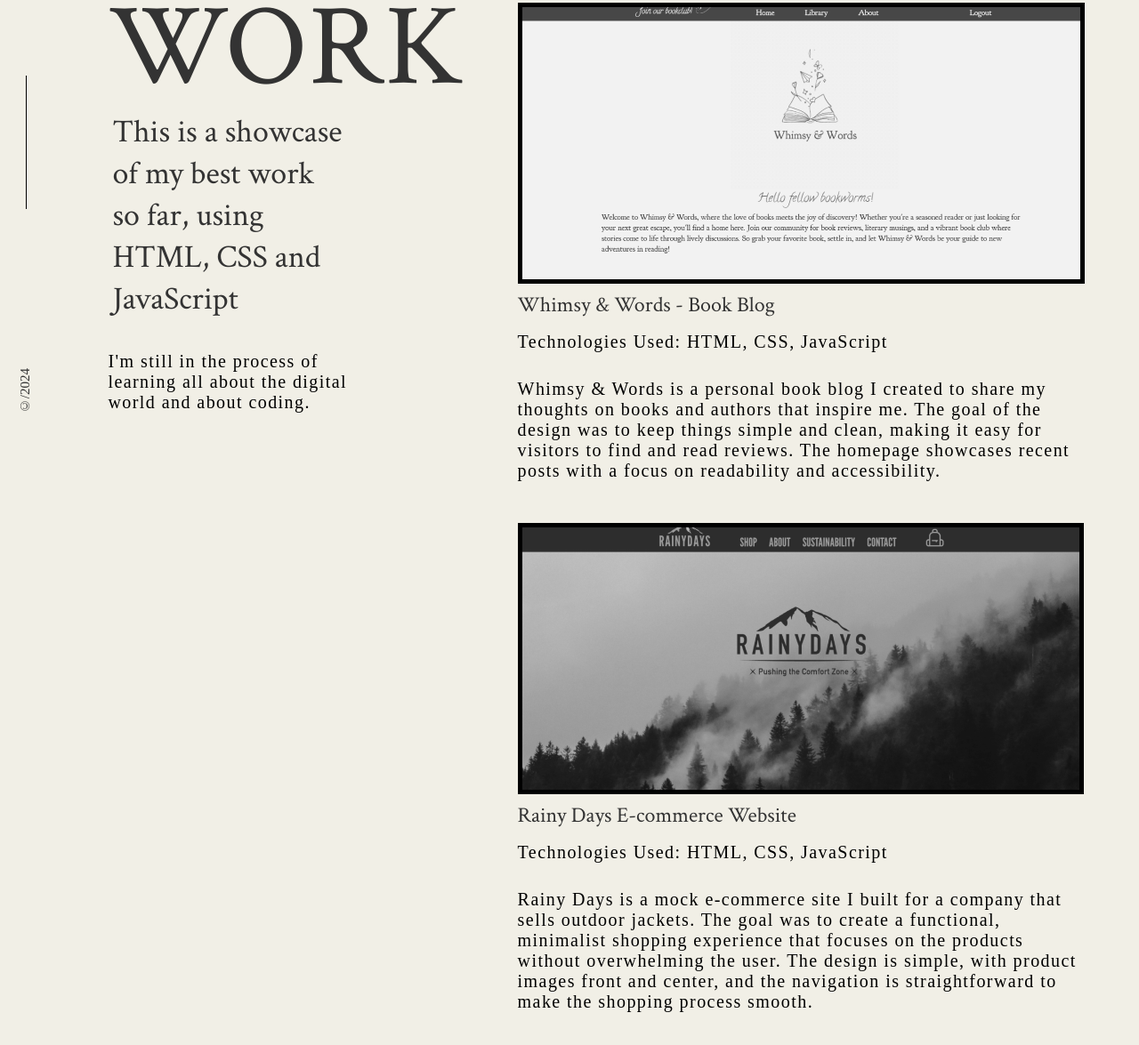
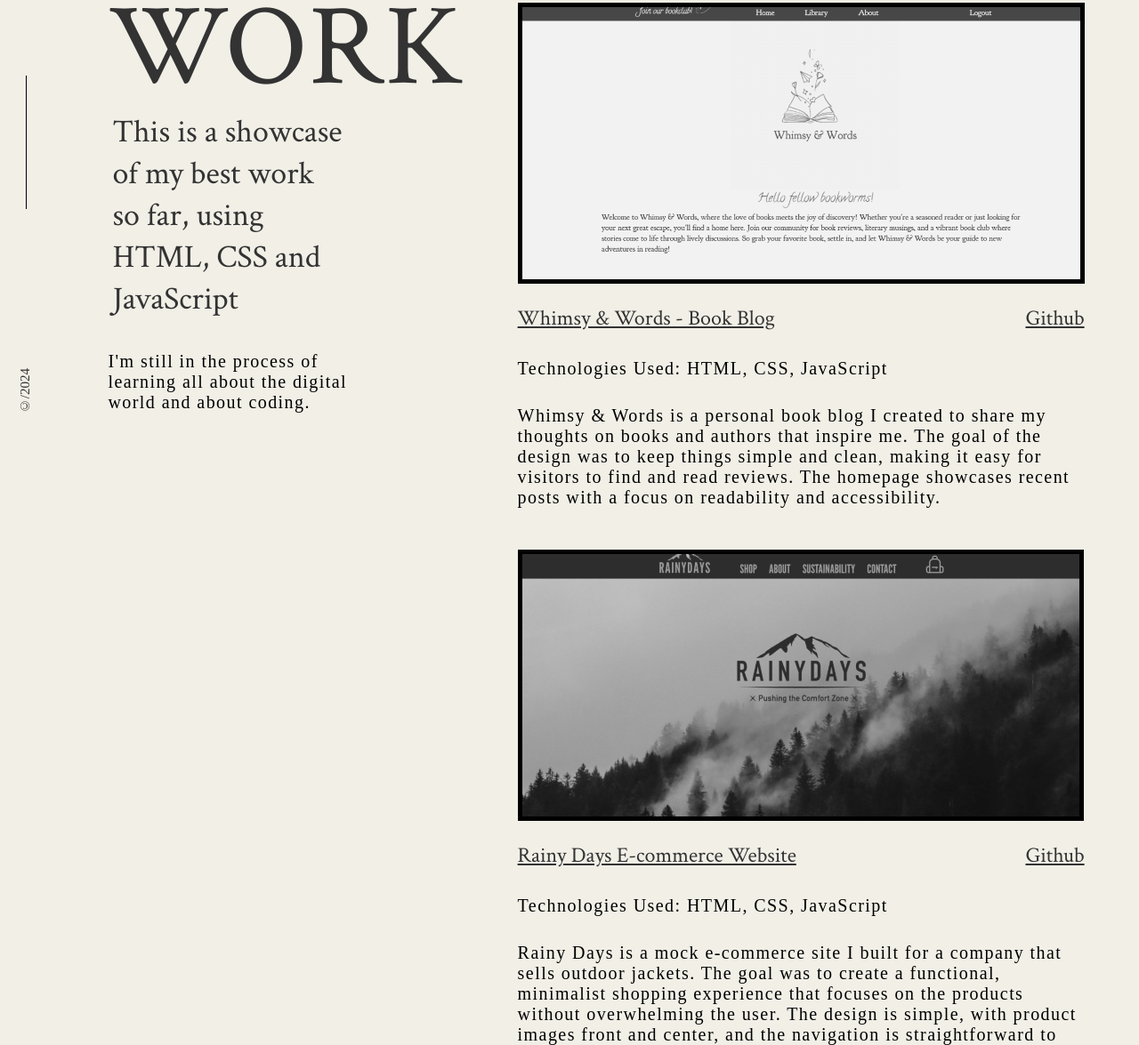
Before and after one commit to idatold/Portfolio-1, a plain HTML site: page work/index.html in a window 1280 px wide. Shown: the part 237-1412 px from the top of the page at 89% size. Drawn offline with Linux system fonts and the light colour scheme; a web font is replaced by a local one.

Commit message:
github links added

```diff
--- a/css/work.css
+++ b/css/work.css
@@ -19,7 +19,6 @@
 }
 
 .heading-work-link {
-  text-decoration: none;
   font-size: 24px;
   padding: 15px;
 }
@@ -49,6 +48,11 @@
   position: relative;
   height: 150px; /* Adjust this height based on your design */
   overflow: hidden; /* Hides the title before it slides in */
+}
+
+.link-wrapper {
+  display: flex;
+  justify-content: space-between;
 }
 
 .slide-up-title {
--- a/work/index.html
+++ b/work/index.html
@@ -41,6 +41,7 @@
                 alt="a screenshot of whimsy and words website"
               />
             </a>
+            <div class="link-wrapper">
             <a
               class="heading-work-link"
               href="https://fed1-pe1-idatold.netlify.app/"
@@ -48,6 +49,14 @@
             >
               Whimsy & Words - Book Blog
             </a>
+            <a
+            class="heading-work-link"
+            href="https://github.com/NoroffFEU/FED1-PE1-idatold"
+            target="_blank"
+          >
+            Github
+          </a>
+          </div>
             <p class="small-text">Technologies Used: HTML, CSS, JavaScript</p>
             <p class="small-text">
               Whimsy & Words is a personal book blog I created to share my
@@ -69,6 +78,7 @@
                 alt="a screenshot of rainydays website"
               />
             </a>
+            <div class="link-wrapper">
             <a
               class="heading-work-link"
               href="https://rainydays-idatold.netlify.app/"
@@ -76,6 +86,14 @@
             >
               Rainy Days E-commerce Website
             </a>
+            <a
+            class="heading-work-link"
+            href="https://github.com/NoroffFEU/html-css-course-assignment-idatold"
+            target="_blank"
+          >
+            Github
+          </a>
+          </div>
             <p class="small-text">Technologies Used: HTML, CSS, JavaScript</p>
             <p class="small-text">
               Rainy Days is a mock e-commerce site I built for a company that
@@ -98,6 +116,7 @@
                 alt="a screenshot of community science museum website"
               />
             </a>
+            <div class="link-wrapper">
             <a
               class="heading-work-link"
               href="https://community-science-museum-idatold.netlify.app/"
@@ -105,6 +124,14 @@
             >
               Community Science Museum Website
             </a>
+            <a
+            class="heading-work-link"
+            href="https://github.com/idatold/Semester-project-1-idatold"
+            target="_blank"
+          >
+            Github
+          </a>
+          </div>
             <p class="small-text">Technologies Used: HTML, CSS</p>
             <p class="small-text">
               This project is a website for a fictional Community Science Museum.
```
